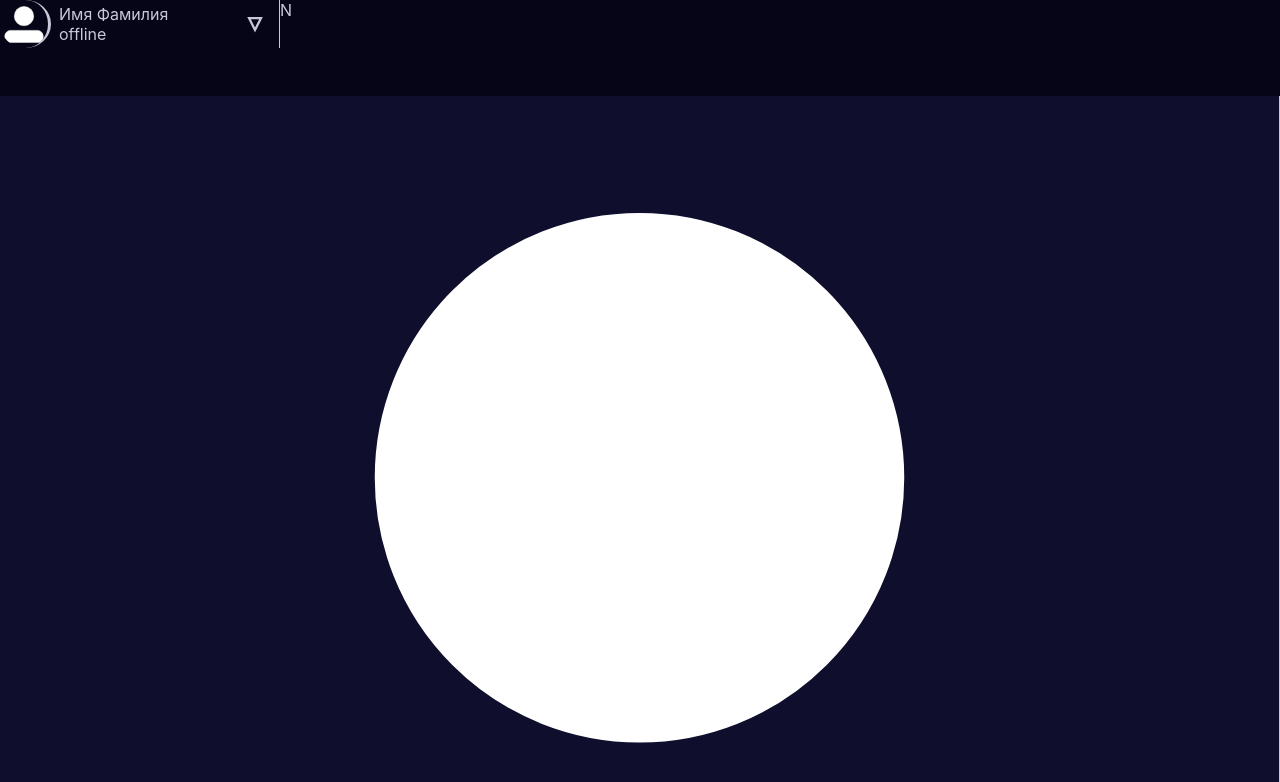
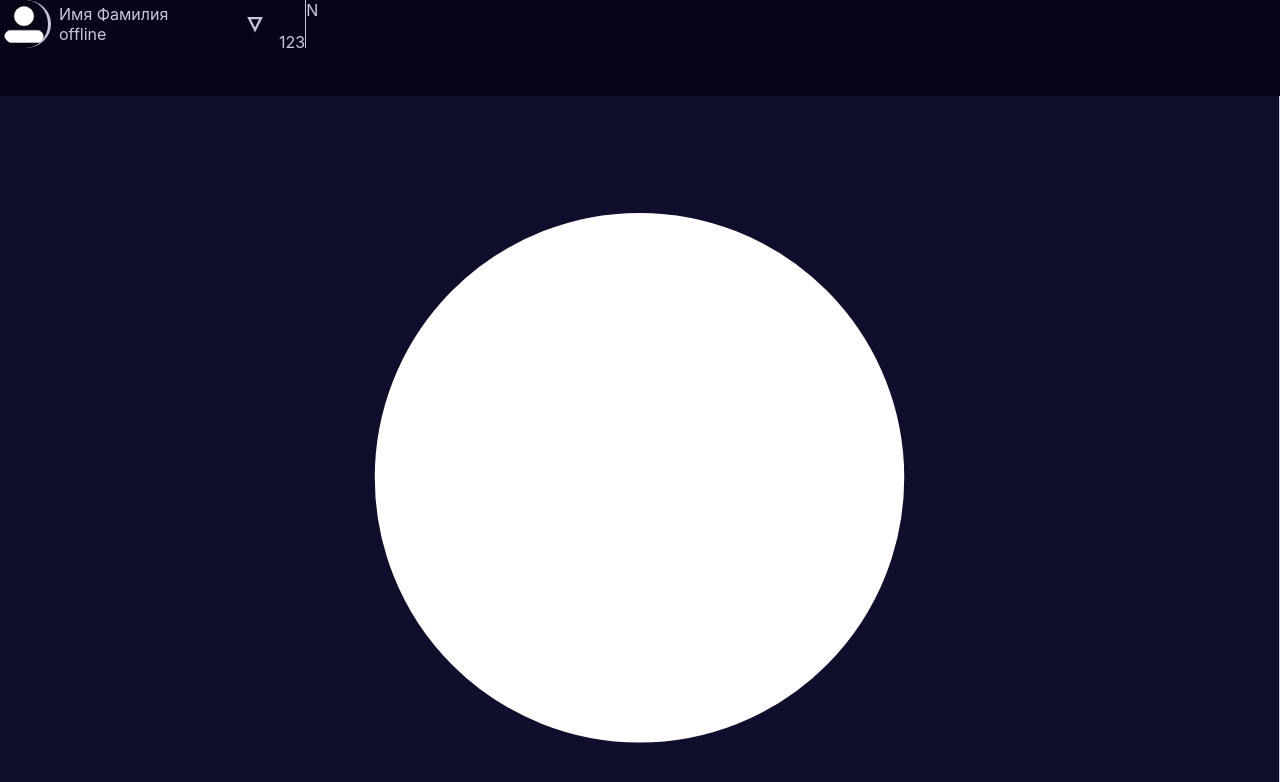
Before and after one commit to andsimon3/tittle.com, a React (Create React App) app: page / in a window 1280 px wide. Shown: the top 782 px of the page. Built offline with nearby package versions, Linux system fonts and the light colour scheme.

Commit message:
menuprof

```diff
--- a/src/App.js
+++ b/src/App.js
@@ -19,12 +19,6 @@ function App() {
   ReactDOM.render(
     <ProfileFragment />,
     document.getElementById('MainBlock'));
-    document.getElementById('MenuUpButton').onmouseover= function(){
-      document.getElementById('ProfileBlock').style.display= 'block';
-    }
-    document.getElementById('MenuUpButton').onmouseout= function(){
-      document.getElementById('ProfileBlock').style.display= 'none';
-    }
 };
   return (
     <div className="App">
@@ -36,13 +30,13 @@ function App() {
             <span>{Status}</span>
           </div>
           <img src={ChooseArrow} id='MenuUpButton' />
+          <div id="ProfileBlock">
+            123
+          </div>
         </div>
         <div>
           N
         </div>
-      </div>
-      <div id="ProfileBlock" style={{display:'none'}}>
-        123
       </div>
       <div id='MainBlock'>
       </div>
--- a/src/src/css/App.css
+++ b/src/src/css/App.css
@@ -49,6 +49,14 @@
 #MenuUpButton:hover{
   background-color:   #0f0f2d;
 }
+#ProfileBlock{
+  position: relative;
+  display: inline-block;
+}
+#ProfileBlock:hover{
+  position: absolute;
+  display: block;
+}
 #MainBlock{
   top: 3rem;
   width: 100vw;
```
